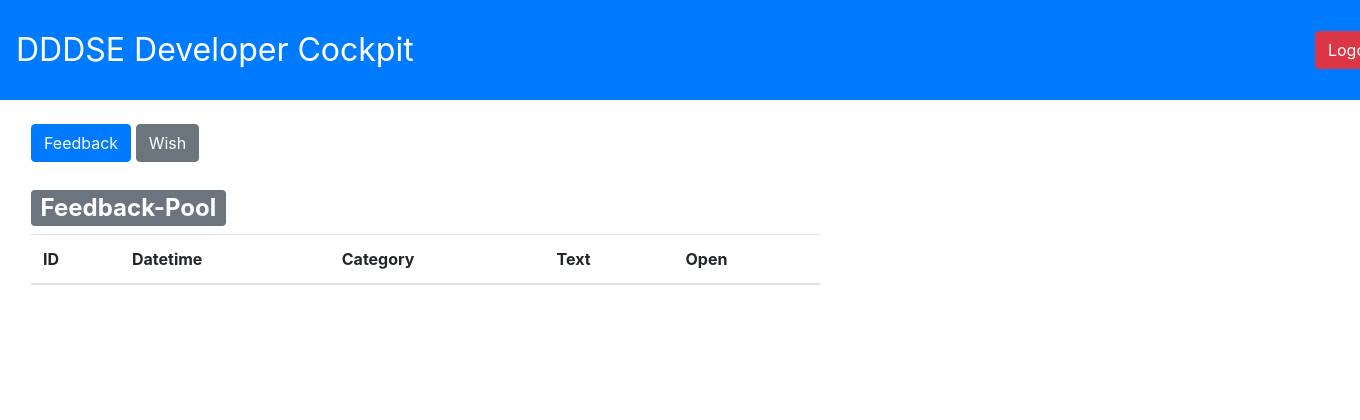
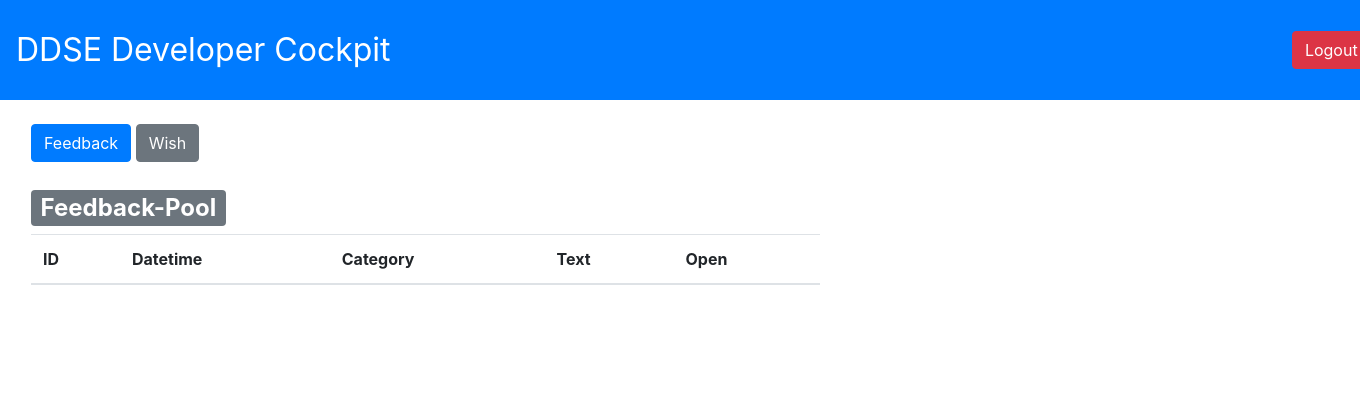
Before and after one commit to hassan-baig/dddse, a Django app: page /cockpit/ in a window 1360 px wide; the page is wider, and only the part inside the window is pictured. Shown: the top 420 px of that part. Run offline with Django 3.2, Linux system fonts and the light colour scheme; the visitor is signed in with stand-in values (Sample User, id 1); data that the repository does not hold is empty; some libraries are stand-ins or nearby versions.

Commit message:
Update wish.html

```diff
--- a/cockpit/templates/wish.html
+++ b/cockpit/templates/wish.html
@@ -73,7 +73,7 @@
   <!--Top Nav Bar-->
   <div>
     <nav class="navbar navbar-expand-lg navbar-dark bg-primary" style="height: 100px">
-      <a class="navbar-brand" style="color: white; font-size: 200%">DDDSE Developer Cockpit</a>
+      <a class="navbar-brand" style="color: white; font-size: 200%">DDSE Developer Cockpit</a>
       <a class="btn btn-danger offset-8" href="http://dddse.cf/logout/">Logout</a>
     </nav>
   </div>
```
